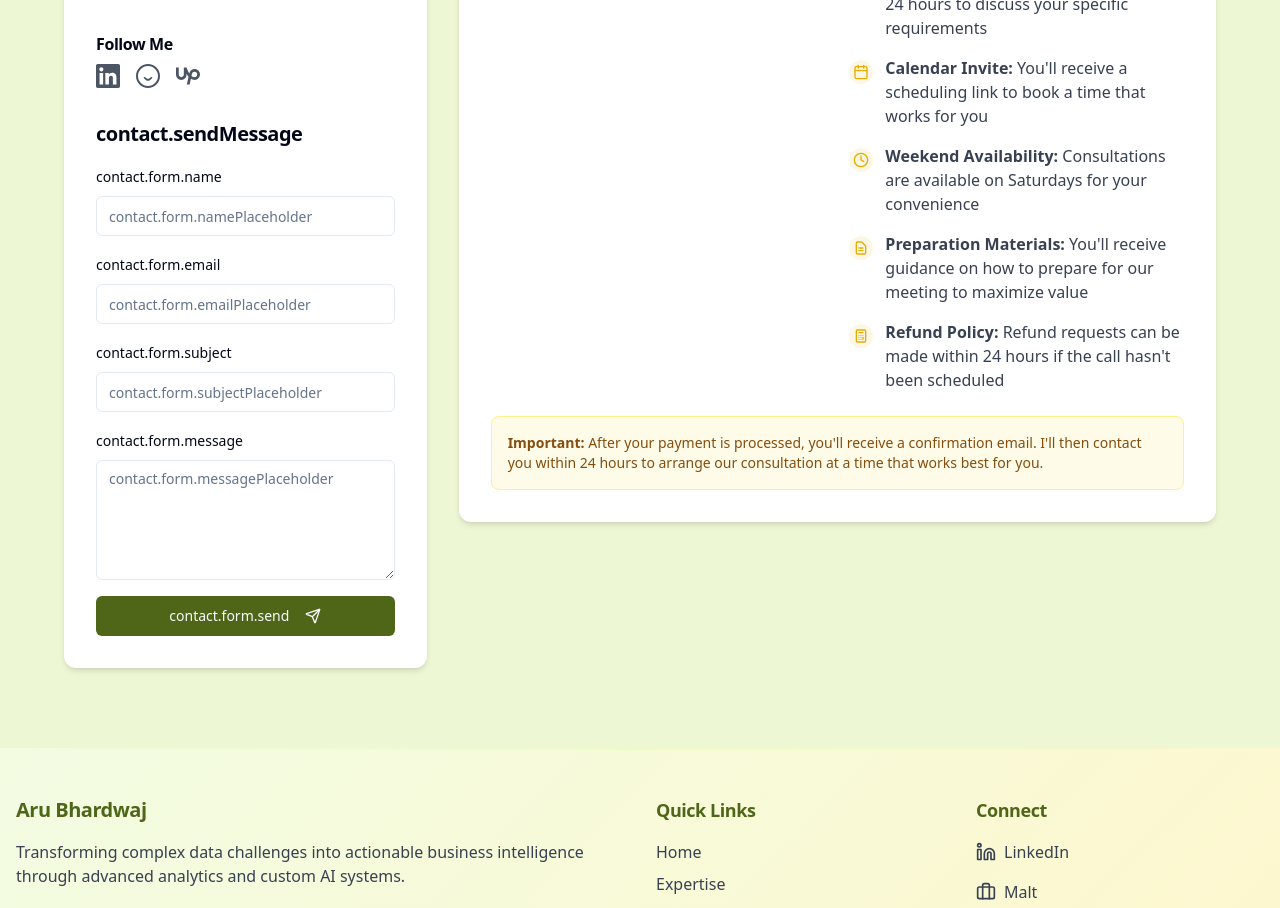
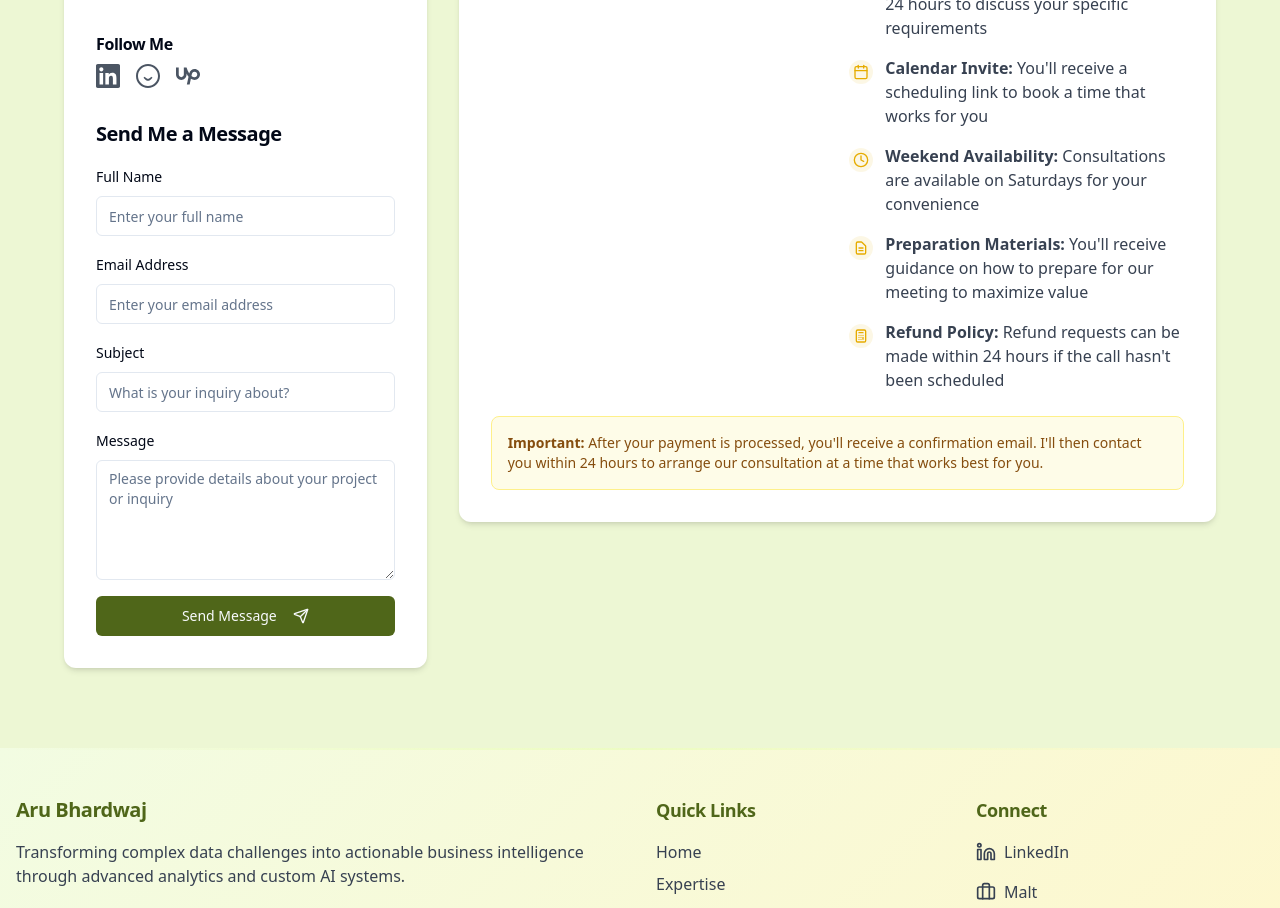
Before and after one commit to arubhardwaj/arubhardwaj.github.io, a React (Vite) app: page / in a window 1280 px wide. Shown: the part 5260-6168 px from the top of the page. Built offline with nearby package versions, Linux system fonts and the light colour scheme.

Commit message:
Refactor: Improve contact form appearance and text
Improve the appearance and text of the contact form, ensuring it looks professional and is adjusted for all languages.

```diff
--- a/src/components/ContactSection.tsx
+++ b/src/components/ContactSection.tsx
@@ -52,16 +52,16 @@ const ContactSection = () => {
       await new Promise(resolve => setTimeout(resolve, 1000));
 
       toast({
-        title: "Message sent",
-        description: "Thank you for your message. I'll get back to you soon.",
+        title: t('contact.form.successTitle'),
+        description: t('contact.form.successMessage'),
       });
 
       form.reset();
     } catch (error) {
       console.error("Form submission error:", error);
       toast({
-        title: "Error",
-        description: "There was an error sending your message. Please try again.",
+        title: t('contact.form.errorTitle'),
+        description: t('contact.form.errorMessage'),
         variant: "destructive",
       });
     } finally {
@@ -103,7 +103,7 @@ const ContactSection = () => {
                 <div className="flex items-center bg-primary/5 rounded-lg p-3 flex-1">
                   <Mail className="h-5 w-5 text-secondary mr-2 flex-shrink-0" />
                   <div>
-                    <p className="font-medium text-sm">Email</p>
+                    <p className="font-medium text-sm">{t('contact.form.emailLabel')}</p>
                     <p className="text-sm">aru.bhardwaj@insighrix.eu</p>
                   </div>
                 </div>
@@ -111,7 +111,7 @@ const ContactSection = () => {
                 <div className="flex items-center bg-primary/5 rounded-lg p-3 flex-1">
                   <Phone className="h-5 w-5 text-secondary mr-2 flex-shrink-0" />
                   <div>
-                    <p className="font-medium text-sm">Phone</p>
+                    <p className="font-medium text-sm">{t('contact.form.phoneLabel')}</p>
                     <p className="text-sm">+33 (0) 766985210</p>
                   </div>
                 </div>
@@ -119,7 +119,7 @@ const ContactSection = () => {
                 <div className="flex items-center bg-primary/5 rounded-lg p-3 flex-1">
                   <MapPin className="h-5 w-5 text-secondary mr-2 flex-shrink-0" />
                   <div>
-                    <p className="font-medium text-sm">Location</p>
+                    <p className="font-medium text-sm">{t('contact.form.locationLabel')}</p>
                     <p className="text-sm">Paris, France (Remote)</p>
                   </div>
                 </div>
@@ -148,7 +148,7 @@ const ContactSection = () => {
 
               {/* Contact Form */}
               <div className="mt-8">
-                <h4 className="text-xl font-semibold mb-4">{t('contact.sendMessage')}</h4>
+                <h4 className="text-xl font-semibold mb-4">{t('contact.form.contactMe')}</h4>
                 <Form {...form}>
                   <form onSubmit={form.handleSubmit(onSubmit)} className="space-y-4">
                     <FormField
@@ -156,9 +156,9 @@ const ContactSection = () => {
                       name="name"
                       render={({ field }) => (
                         <FormItem>
-                          <FormLabel>{t('contact.form.name')}</FormLabel>
+                          <FormLabel>{t('contact.form.fullName')}</FormLabel>
                           <FormControl>
-                            <Input placeholder={t('contact.form.namePlaceholder')} {...field} />
+                            <Input placeholder={t('contact.form.fullNamePlaceholder')} {...field} />
                           </FormControl>
                           <FormMessage />
                         </FormItem>
@@ -169,9 +169,9 @@ const ContactSection = () => {
                       name="email"
                       render={({ field }) => (
                         <FormItem>
-                          <FormLabel>{t('contact.form.email')}</FormLabel>
+                          <FormLabel>{t('contact.form.emailAddress')}</FormLabel>
                           <FormControl>
-                            <Input placeholder={t('contact.form.emailPlaceholder')} type="email" {...field} />
+                            <Input placeholder={t('contact.form.emailAddressPlaceholder')} type="email" {...field} />
                           </FormControl>
                           <FormMessage />
                         </FormItem>
@@ -182,9 +182,9 @@ const ContactSection = () => {
                       name="subject"
                       render={({ field }) => (
                         <FormItem>
-                          <FormLabel>{t('contact.form.subject')}</FormLabel>
+                          <FormLabel>{t('contact.form.inquirySubject')}</FormLabel>
                           <FormControl>
-                            <Input placeholder={t('contact.form.subjectPlaceholder')} {...field} />
+                            <Input placeholder={t('contact.form.inquirySubjectPlaceholder')} {...field} />
                           </FormControl>
                           <FormMessage />
                         </FormItem>
@@ -195,10 +195,10 @@ const ContactSection = () => {
                       name="message"
                       render={({ field }) => (
                         <FormItem>
-                          <FormLabel>{t('contact.form.message')}</FormLabel>
+                          <FormLabel>{t('contact.form.messageDetails')}</FormLabel>
                           <FormControl>
                             <Textarea
-                              placeholder={t('contact.form.messagePlaceholder')}
+                              placeholder={t('contact.form.messageDetailsPlaceholder')}
                               className="min-h-[120px]"
                               {...field}
                             />
@@ -212,7 +212,7 @@ const ContactSection = () => {
                       className="w-full"
                       disabled={isSubmitting}
                     >
-                      {isSubmitting ? t('contact.form.sending') : t('contact.form.send')}
+                      {isSubmitting ? t('contact.form.submitting') : t('contact.form.submitMessage')}
                       <Send className="ml-2 h-4 w-4" />
                     </Button>
                   </form>
--- a/src/i18n.ts
+++ b/src/i18n.ts
@@ -1,4 +1,3 @@
-
 import i18n from 'i18next';
 import { initReactI18next } from 'react-i18next';
 import LanguageDetector from 'i18next-browser-languagedetector';
@@ -137,10 +136,6 @@ const enTranslations = {
     titleHighlight: 'Touch',
     description: 'Ready to transform your data into actionable insights? Let\'s discuss how I can help your organization leverage AI and machine learning.',
     contactInfo: 'Contact Information',
-    email: 'aru.bhardwaj@insighrix.eu',
-    phone: '+33 (0) 766985210',
-    location: 'Paris, France',
-    remote: '(Remote)',
     followMe: 'Follow Me',
     bookConsultation: 'Book a Consultation',
     consultationPackage: 'Consultation Package:',
@@ -171,7 +166,27 @@ const enTranslations = {
       description: 'Refund requests can be made within 24 hours if the call hasn\'t been scheduled'
     },
     important: 'Important:',
-    importantText: 'After your payment is processed, you\'ll receive a confirmation email. I\'ll then contact you within 24 hours to arrange our consultation at a time that works best for you.'
+    importantText: 'After your payment is processed, you\'ll receive a confirmation email. I\'ll then contact you within 24 hours to arrange our consultation at a time that works best for you.',
+    form: {
+      contactMe: 'Send Me a Message',
+      fullName: 'Full Name',
+      fullNamePlaceholder: 'Enter your full name',
+      emailAddress: 'Email Address',
+      emailAddressPlaceholder: 'Enter your email address',
+      inquirySubject: 'Subject',
+      inquirySubjectPlaceholder: 'What is your inquiry about?',
+      messageDetails: 'Message',
+      messageDetailsPlaceholder: 'Please provide details about your project or inquiry',
+      submitMessage: 'Send Message',
+      submitting: 'Sending...',
+      successTitle: 'Message Sent',
+      successMessage: 'Thank you for your message. I will get back to you as soon as possible.',
+      errorTitle: 'Error',
+      errorMessage: 'There was an error sending your message. Please try again.',
+      emailLabel: 'Email',
+      phoneLabel: 'Phone',
+      locationLabel: 'Location'
+    }
   },
   footer: {
     description: 'Transforming complex data challenges into actionable business intelligence through advanced analytics and custom AI systems.',
@@ -321,10 +336,6 @@ const frTranslations = {
     titleHighlight: 'Contact',
     description: 'Prêt à transformer vos données en insights actionnables ? Discutons de la façon dont je peux aider votre organisation à tirer parti de l\'IA et du machine learning.',
     contactInfo: 'Informations de Contact',
-    email: 'aru.bhardwaj@insighrix.eu',
-    phone: '+33 (0) 766985210',
-    location: 'Paris, France',
-    remote: '(À distance)',
     followMe: 'Suivez-moi',
     bookConsultation: 'Réserver une Consultation',
     consultationPackage: 'Forfait de Consultation:',
@@ -355,7 +366,27 @@ const frTranslations = {
       description: 'Les demandes de remboursement peuvent être faites dans les 24 heures si l\'appel n\'a pas été programmé'
     },
     important: 'Important:',
-    importantText: 'Après le traitement de votre paiement, vous recevrez un email de confirmation. Je vous contacterai ensuite dans les 24 heures pour organiser notre consultation à un moment qui vous convient le mieux.'
+    importantText: 'Après le traitement de votre paiement, vous recevrez un email de confirmation. Je vous contacterai ensuite dans les 24 heures pour organiser notre consultation à un moment qui vous convient le mieux.',
+    form: {
+      contactMe: 'Envoyez-moi un Message',
+      fullName: 'Nom Complet',
+      fullNamePlaceholder: 'Entrez votre nom complet',
+      emailAddress: 'Adresse Email',
+      emailAddressPlaceholder: 'Entrez votre adresse email',
+      inquirySubject: 'Sujet',
+      inquirySubjectPlaceholder: 'Quel est l\'objet de votre demande ?',
+      messageDetails: 'Message',
+      messageDetailsPlaceholder: 'Veuillez fournir des détails sur votre projet ou demande',
+      submitMessage: 'Envoyer le Message',
+      submitting: 'Envoi en cours...',
+      successTitle: 'Message Envoyé',
+      successMessage: 'Merci pour votre message. Je vous répondrai dès que possible.',
+      errorTitle: 'Erreur',
+      errorMessage: 'Une erreur s\'est produite lors de l\'envoi de votre message. Veuillez réessayer.',
+      emailLabel: 'Email',
+      phoneLabel: 'Téléphone',
+      locationLabel: 'Localisation'
+    }
   },
   footer: {
     description: 'Transformer les défis complexes des données en intelligence commerciale exploitable grâce à l\'analyse avancée et aux systèmes d\'IA personnalisés.',
@@ -505,10 +536,6 @@ const itTranslations = {
     titleHighlight: 'Contatto',
     description: 'Pronto a trasformare i tuoi dati in insight azionabili? Parliamo di come posso aiutare la tua organizzazione a sfruttare l\'IA e il machine learning.',
     contactInfo: 'Informazioni di Contatto',
-    email: 'aru.bhardwaj@insighrix.eu',
-    phone: '+33 (0) 766985210',
-    location: 'Parigi, Francia',
-    remote: '(Da remoto)',
     followMe: 'Seguimi',
     bookConsultation: 'Prenota una Consulenza',
     consultationPackage: 'Pacchetto di Consulenza:',
@@ -539,7 +566,27 @@ const itTranslations = {
       description: 'Le richieste di rimborso possono essere effettuate entro 24 ore se la chiamata non è stata programmata'
     },
     important: 'Importante:',
-    importantText: 'Dopo che il tuo pagamento sarà elaborato, riceverai un\'email di conferma. Ti contatterò entro 24 ore per organizzare la nostra consulenza in un momento più adatto a te.'
+    importantText: 'Dopo che il tuo pagamento sarà elaborato, riceverai un\'email di conferma. Ti contatterò entro 24 ore per organizzare la nostra consulenza in un momento più adatto a te.',
+    form: {
+      contactMe: 'Inviami un Messaggio',
+      fullName: 'Nome Completo',
+      fullNamePlaceholder: 'Inserisci il tuo nome completo',
+      emailAddress: 'Indirizzo Email',
+      emailAddressPlaceholder: 'Inserisci il tuo indirizzo email',
+      inquirySubject: 'Oggetto',
+      inquirySubjectPlaceholder: 'Qual è l\'oggetto della tua richiesta?',
+      messageDetails: 'Messaggio',
+      messageDetailsPlaceholder: 'Fornisci dettagli sul tuo progetto o richiesta',
+      submitMessage: 'Invia Messaggio',
+      submitting: 'Invio in corso...',
+      successTitle: 'Messaggio Inviato',
+      successMessage: 'Grazie per il tuo messaggio. Ti risponderò il prima possibile.',
+      errorTitle: 'Errore',
+      errorMessage: 'Si è verificato un errore durante l\'invio del messaggio. Riprova più tardi.',
+      emailLabel: 'Email',
+      phoneLabel: 'Telefono',
+      locationLabel: 'Posizione'
+    }
   },
   footer: {
     description: 'Trasformazione di sfide complesse di dati in intelligence aziendale utilizzabile attraverso analisi avanzate e sistemi IA personalizzati.',
```
